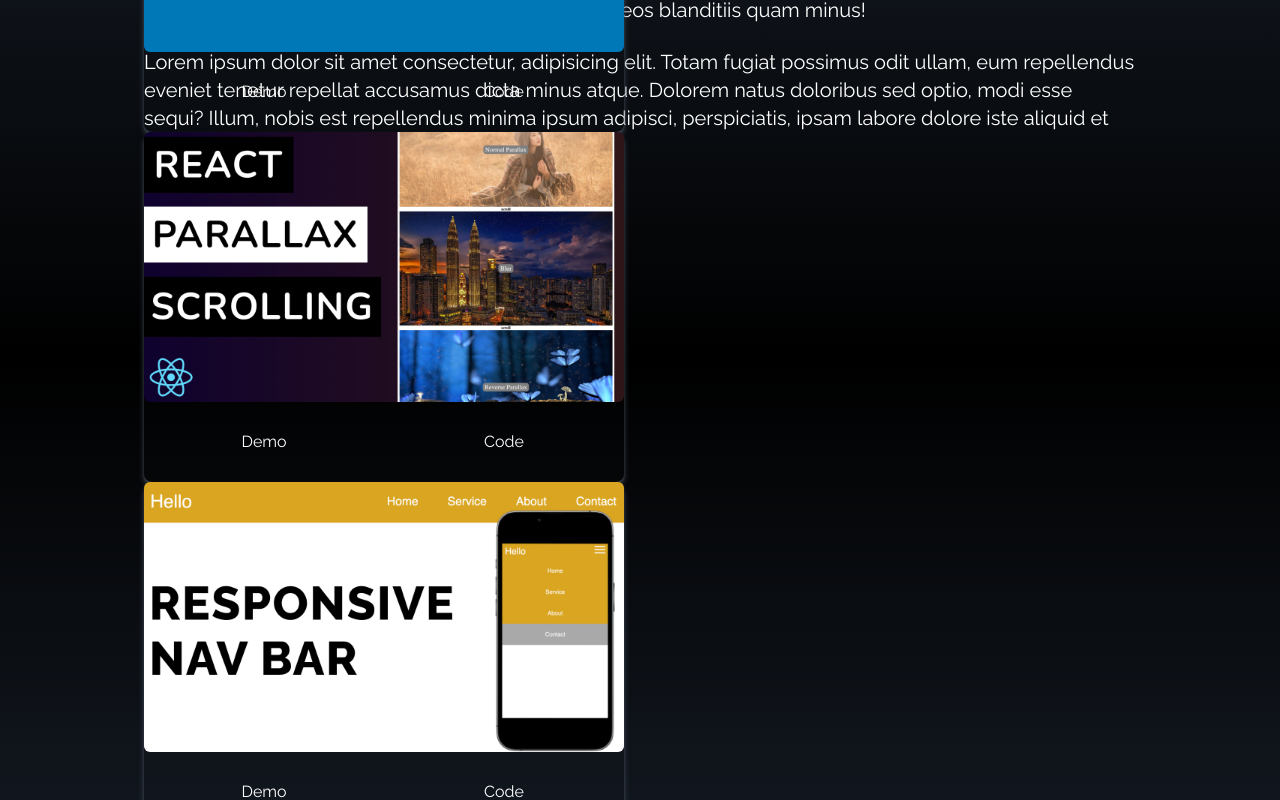
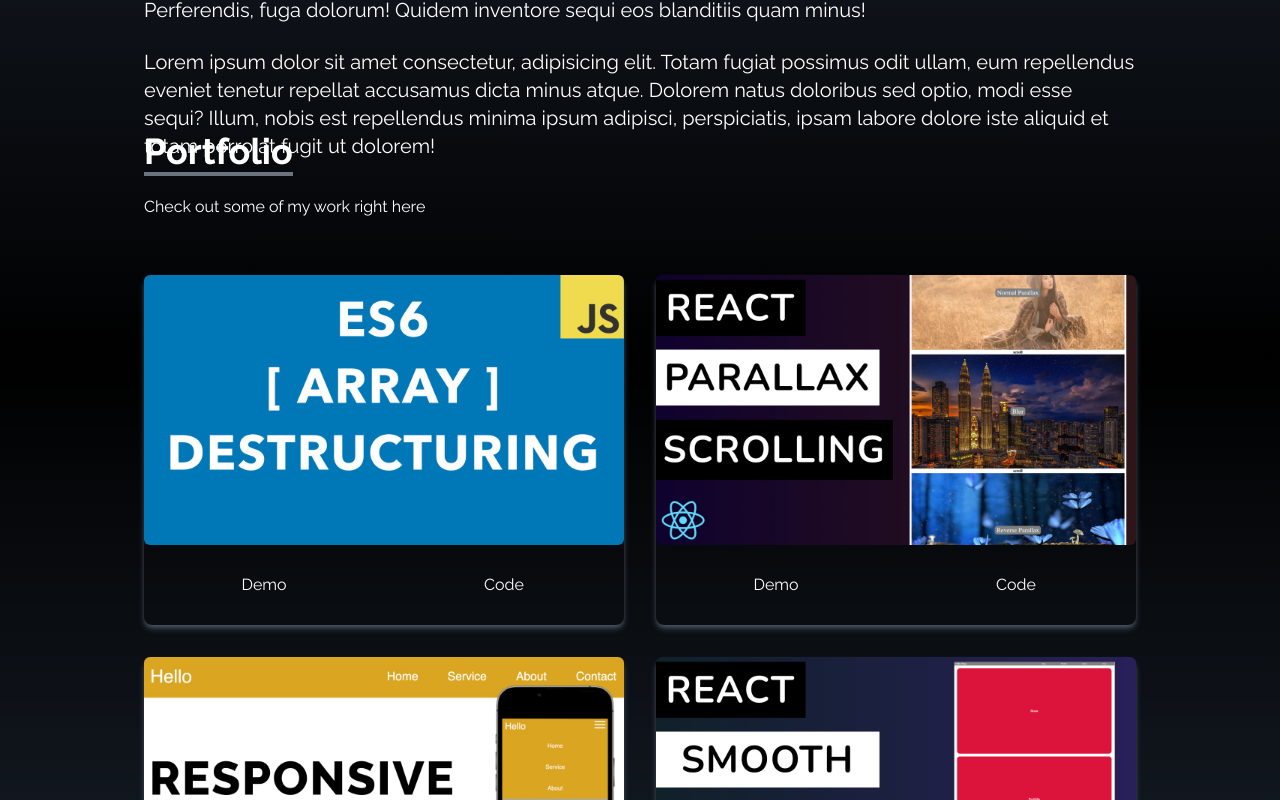
Before and after one commit to fr0sted-flake/Personal-Portfolio, a React (Vite) app: page / in a window 1280 px wide. Shown: the part 1320-2120 px from the top of the page. Built offline with nearby package versions, Linux system fonts and the light colour scheme.

Commit message:
fixed the grid view bug

```diff
--- a/src/components/Portfolio.jsx
+++ b/src/components/Portfolio.jsx
@@ -45,13 +45,9 @@
           </p>
           <p className="py-6">Check out some of my work right here</p>
         </div>
-
-        {portfolios.map(({ id, src }) => (
-          <div
-            key={id}
-            className="grid sm:grid-cols-2 md: grid-cols-3 gap-8 px-12 sm:px-0"
-          >
-            <div className="shadow-md shadow-gray-600 rounded-lg">
+        <div className="grid sm:grid-cols-2 md: grid-cols-3 gap-8 px-12 sm:px-0">
+          {portfolios.map(({ id, src }) => (
+            <div key={id} className="shadow-md shadow-gray-600 rounded-lg">
               <img
                 src={src}
                 alt=""
@@ -66,8 +62,8 @@
                 </button>
               </div>
             </div>
-          </div>
-        ))}
+          ))}
+        </div>
       </div>
     </div>
   );
```
